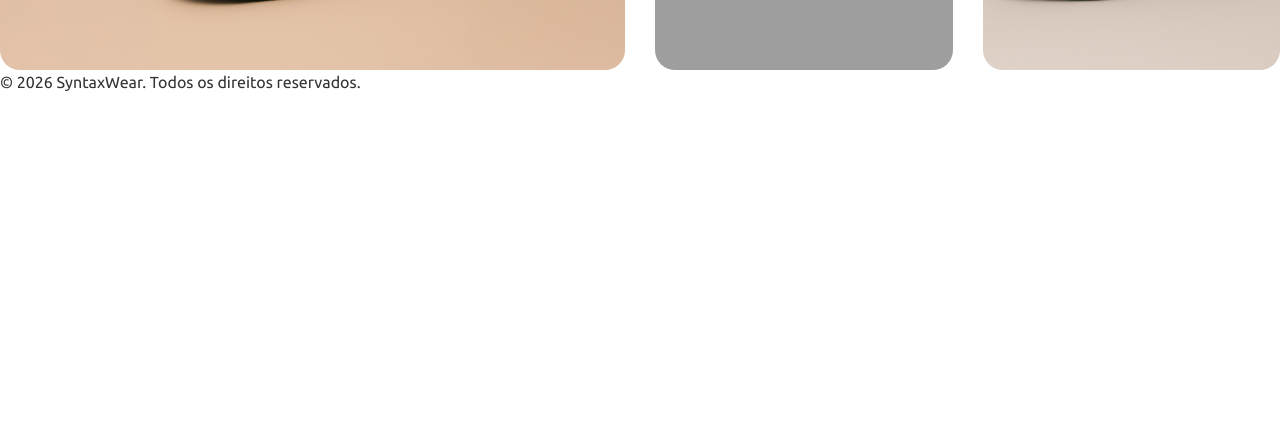
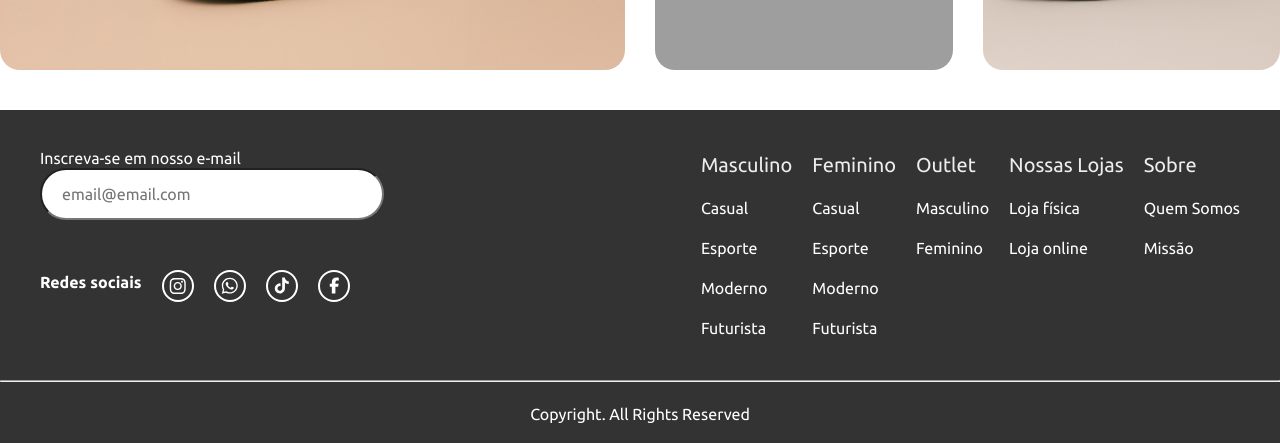
Before and after one commit to DanieSolinho/ecommerce-syntaxwear., a plain HTML site: page index.html in a window 1280 px wide. Shown: the part 2540-2983 px from the top of the page. Before the commit the page ends 2634 px from the top, so only its background shows below. Drawn offline with Linux system fonts and the light colour scheme; grey boxes are pictures that could not be loaded.

Commit message:
feat: adiciona o rodapé

```diff
--- a/css/base.css
+++ b/css/base.css
@@ -5,7 +5,7 @@
 }
 
 main{
-    padding: 2.5rem 0 0;
+    padding: 2.5rem 0 2.5rem;
     max-width: 1360px;
     margin: 0 auto;
 }
--- a/css/components/footer.css
+++ b/css/components/footer.css
@@ -0,0 +1,85 @@
+/* Footer CSS*/
+
+.site-footer{
+    background-color: #333;
+    color: #fff;
+}
+
+.footer-content{
+    max-width: 1360px;
+    margin: 0 auto;
+    padding: 40px;
+    display: flex;
+    justify-content: space-between;
+}
+
+.footer-right{
+    display: flex;
+    flex-direction: column;
+    gap: 3.125rem;
+}
+
+.footer-nav ul{
+    display: flex;
+    margin: 0;
+    gap: 20px;
+}
+
+.footer-nav ul ul{
+    display: flex;
+    flex-direction: column;
+    gap: 16px;
+    margin: 0;
+}
+
+.footer-nav strong{
+    color: #ededed;
+    font-size: 1.25rem;
+    margin-bottom: 16px;
+    display: block;
+    font-weight: 400;
+}
+
+.footer-nav li a{
+    color: #fff;
+}
+
+.footer-item{
+    margin: 0;
+}
+
+.footer-nav li a:hover{
+    text-decoration: underline;
+}
+
+.newsletter-form{
+    display: flex;
+    flex-direction: column;
+}
+
+.newsletter-form input{
+    border-radius: 30px;
+    color: #aaa;
+    padding: 12px 20px;
+    width: 344px;
+}
+
+.footer-social span{
+    margin-bottom: 16px;
+    display: block;
+}
+
+.footer-social ul{
+    display: flex;
+    gap: 20px;
+}
+
+.footer-social ul li a:hover img{
+    opacity: 0.7;
+}
+
+.footer-copy{
+    font-family: 1.25rem;
+    text-align: center;
+    padding: 20px 0;
+}
--- a/css/components/product.grid.css
+++ b/css/components/product.grid.css
@@ -10,7 +10,7 @@
 
 .destaque{
     grid-area: destaque;
-    background-image: url(../../images/produtos/card_imagem\ \(1\).jpg);
+    background-image: url(../../images/produtos/card_imagem.jpg);
 }
 
 .sneaker-purple{
--- a/css/reset.css
+++ b/css/reset.css
@@ -78,6 +78,8 @@
 ul,
 ol{
     list-style: none;
+    padding: 0;
+    margin: 0;
 }
 
 /* Make images easier to work with */
--- a/index.html
+++ b/index.html
@@ -18,8 +18,8 @@
     <link rel="stylesheet" href="css/components/header.css" />
     <link rel="stylesheet" href="css/components/hero.css" />
     <link rel="stylesheet" href="css/components/product-category.css" />
-    <link rel="stylesheet" href="css/components/product.grid.css"/>
-
+    <link rel="stylesheet" href="css/components/product.grid.css" />
+    <link rel="stylesheet" href="css/components/footer.css" />
   </head>
 
   <body>
@@ -134,12 +134,93 @@
     </main>
 
     <!-- Footer com informações de contato e links -->
-    <footer>
+
+    <footer class="site-footer">
       <div class="footer-content">
-        <div class="footer-links"></div>
-        <div class="footer-contact"></div>
-        <div class="footer-copyright">
-          <p>&copy; 2026 SyntaxWear. Todos os direitos reservados.</p>
+        <div class="footer-right">
+            <form class="newsletter-form">
+              <label for="newsletter-email">Inscreva-se em nosso e-mail</label>
+              <input
+                id="newsletter-email"
+                type="email"
+                placeholder="email@email.com"
+                required
+              />
+            </form>
+
+            <nav class="footer-social">
+              <ul>
+              <strong>Redes sociais</strong>
+              <li>
+              <a href="#"> <img src="./images/icons/instagram.svg" alt="Instagram" /></a></li>
+              <li>
+                <a href="#"><img src="./images/icons/whatsapp.svg" alt="WhatsApp" /></a>
+              </li>
+              <li>
+                <a href="#"> <img src="./images/icons/tiktok.svg" alt="TikTok" /></a>
+              </li>
+              <li>
+                <a href="#"> <img src="./images/icons/facebook.svg" alt="Facebook" /> </a></li>
+              </ul>
+            </nav>
+
+          </div>
+
+          <nav class="footer-nav">
+              <ul>
+                <li>
+                <strong>Masculino</strong>
+                <ul>
+                <li><a href="#">Casual</a></li>
+                <li><a href="#">Esporte</a></li>
+                <li><a href="#">Moderno</a></li>
+                <li><a href="#">Futurista</a></li>
+              </ul>
+              </li>
+              <li >
+              <strong>Feminino</strong>
+              <ul>
+                <li><a href="#">Casual</a></li>
+                <li><a href="#">Esporte</a></li>
+                <li><a href="#">Moderno</a></li>
+                <li><a href="#">Futurista</a></li>
+              </ul>
+              </li>
+
+              <li>
+                <strong>Outlet</strong>
+              <ul>
+                <li><a href="#">Masculino</a></li>
+                <li><a href="#">Feminino</a></li>
+
+              </ul>
+              </li>
+
+                <li>
+              <strong>Nossas Lojas</strong>
+              <ul>
+                <li><a href="#">Loja física</a></li>
+                <li><a href="#">Loja online</a></li>
+              </ul>
+              </li>
+
+              <li>
+              <strong>Sobre</strong>
+              <ul>
+                <li><a href="#">Quem Somos</a></li>
+                <li><a href="#">Missão</a></li>
+              </ul>
+              </li>
+
+            </div>
+
+
+          </nav>
+        </div>
+
+        <hr class="footer-divider" />
+
+        <div class="footer-copy">Copyright. All Rights Reserved
         </div>
       </div>
     </footer>
```
Also changed, not shown: images/icons/facebook.svg (added), images/icons/instagram.svg (added), images/icons/tiktok.svg (added), images/icons/whatsapp.svg (added), images/produtos/card_imagem (1).jpg (deleted), 3 other files. Lines whose indentation alone changed are shown as unchanged.
